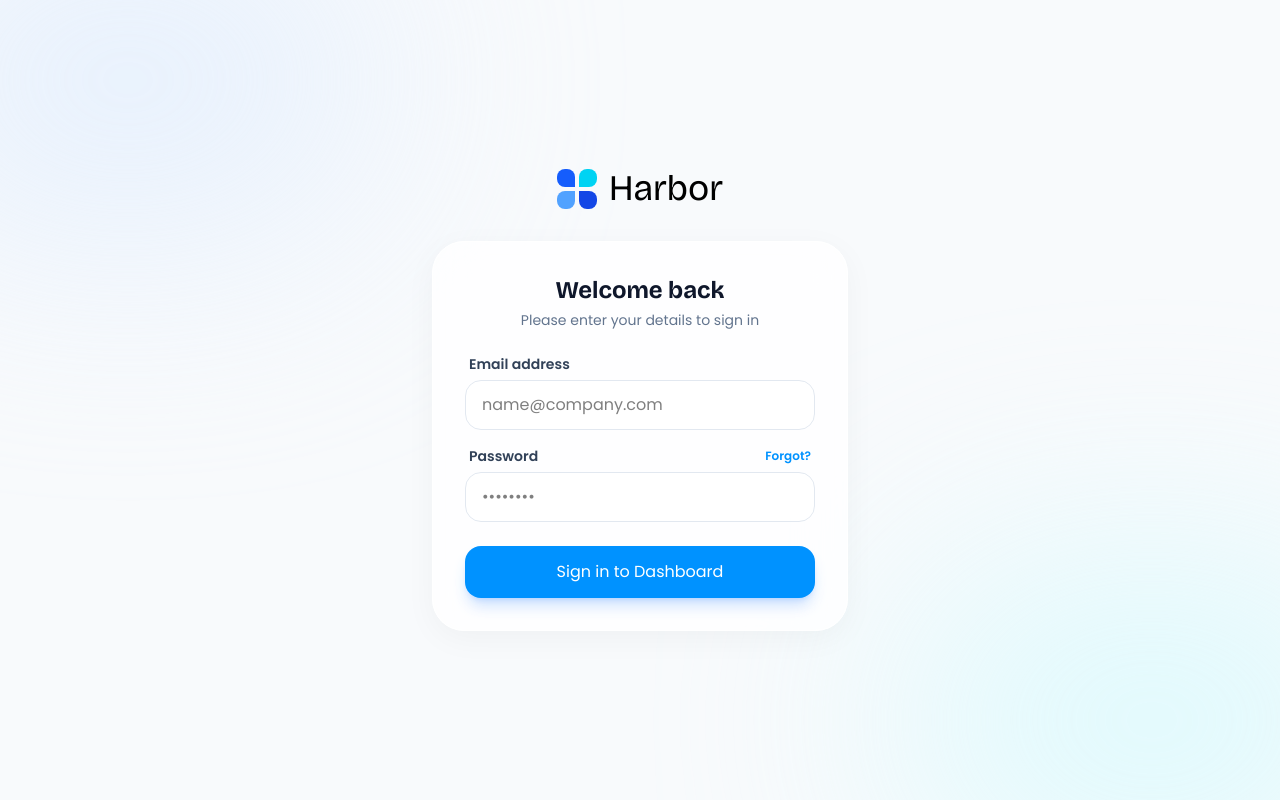
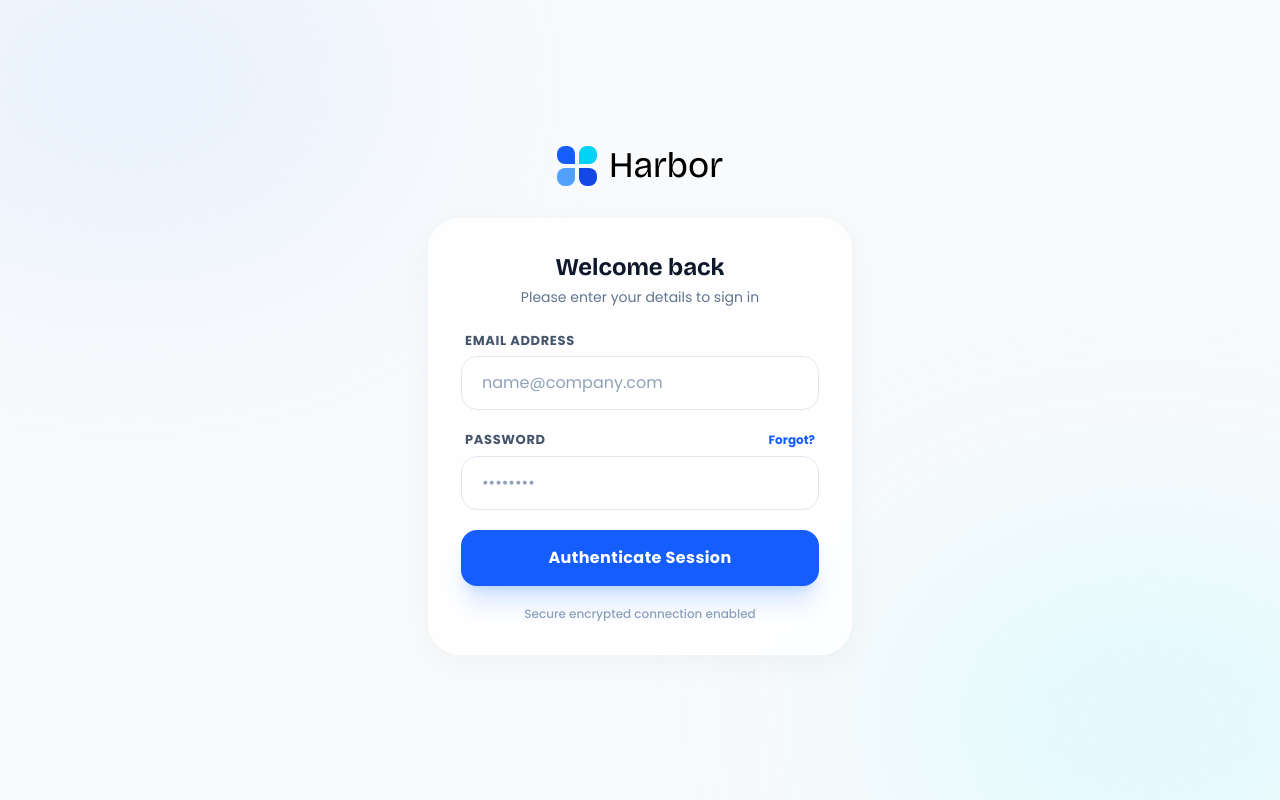
Before and after one commit to rachit-bharadwaj/hrms, a Next.js app in the folder website/: page /login in a window 1280 px wide. Built offline with nearby package versions, Linux system fonts and the light colour scheme; no server answers.

Commit message:
feat: implement authentication flow with axios interceptors and login form state management

```diff
--- a/website/components/auth/LoginForm.tsx
+++ b/website/components/auth/LoginForm.tsx
@@ -2,20 +2,86 @@
 
 import Link from "next/link";
 import { useState } from "react";
+import { useRouter } from "next/navigation";
+import api from "@/lib/api";
 
 export default function LoginForm() {
+  const router = useRouter();
   const [email, setEmail] = useState("");
   const [password, setPassword] = useState("");
+  const [isLoading, setIsLoading] = useState(false);
+  const [error, setError] = useState<string | null>(null);
+
+  const handleSubmit = async (e: React.FormEvent) => {
+    e.preventDefault();
+    setIsLoading(true);
+    setError(null);
+
+    try {
+      const response = await api.post("/auth/login", {
+        email,
+        password,
+      });
+
+      const data = response.data;
+
+      // 1. Store token in localStorage
+      localStorage.setItem("harbor_token", data.token);
+      localStorage.setItem("harbor_user", JSON.stringify(data.user));
+
+      // 2. Set cookie for SSR
+      document.cookie = `harbor_token=${data.token}; path=/; max-age=${60 * 60 * 24 * 7}; SameSite=Lax`;
+
+      // 3. Redirect
+      router.push("/");
+    } catch (err: any) {
+      const message = err.response?.data?.message || "Invalid email or password. Please try again.";
+      setError(message);
+    } finally {
+      setIsLoading(false);
+    }
+  };
+
   return (
-    <form className="flex flex-col gap-4" onSubmit={(e) => e.preventDefault()}>
+    <form className="flex flex-col gap-5" onSubmit={handleSubmit}>
+      {error && (
+        <div className="relative group animate-in fade-in slide-in-from-top-4 duration-500">
+          <div className="absolute -inset-1 bg-gradient-to-r from-red-500/20 to-orange-500/20 rounded-[20px] blur-md group-hover:opacity-100 transition duration-1000 group-hover:duration-200"></div>
+          <div className="relative flex items-center gap-3 bg-white/60 backdrop-blur-md border border-red-100 p-4 rounded-2xl shadow-sm">
+            <div className="flex-shrink-0 w-8 h-8 rounded-full bg-red-50 flex items-center justify-center">
+              <svg
+                width="16"
+                height="16"
+                viewBox="0 0 24 24"
+                fill="none"
+                stroke="currentColor"
+                strokeWidth="2.5"
+                strokeLinecap="round"
+                strokeLinejoin="round"
+                className="text-red-500"
+              >
+                <circle cx="12" cy="12" r="10" />
+                <line x1="12" y1="8" x2="12" y2="12" />
+                <line x1="12" y1="16" x2="12.01" y2="16" />
+              </svg>
+            </div>
+            <p className="text-sm font-semibold text-slate-800 leading-tight">
+              {error}
+            </p>
+          </div>
+        </div>
+      )}
+
       <div className="flex flex-col gap-1.5">
-        <label className="text-sm font-semibold text-slate-700 ml-1">
+        <label className="text-[13px] font-bold text-slate-600 ml-1 uppercase tracking-wider">
           Email address
         </label>
         <input
           type="email"
           placeholder="name@company.com"
-          className="w-full px-4 py-3 rounded-2xl border border-slate-200 focus:outline-none focus:ring-2 focus:ring-blue-500/20 focus:border-blue-500 transition-all bg-white/50"
+          required
+          disabled={isLoading}
+          className="w-full px-5 py-3.5 rounded-2xl border border-slate-200 focus:outline-none focus:ring-4 focus:ring-blue-500/10 focus:border-blue-500 transition-all bg-white/50 text-slate-900 placeholder:text-slate-400 disabled:opacity-50"
           value={email}
           onChange={(e) => setEmail(e.target.value)}
         />
@@ -23,12 +89,12 @@ export default function LoginForm() {
 
       <div className="flex flex-col gap-1.5">
         <div className="flex items-center justify-between px-1">
-          <label className="text-sm font-semibold text-slate-700">
+          <label className="text-[13px] font-bold text-slate-600 uppercase tracking-wider">
             Password
           </label>
           <Link
             href="#"
-            className="text-xs font-semibold text-primary hover:text-blue-700"
+            className="text-xs font-bold text-blue-600 hover:text-blue-700 transition-colors"
           >
             Forgot?
           </Link>
@@ -36,15 +102,35 @@ export default function LoginForm() {
         <input
           type="password"
           placeholder="••••••••"
-          className="w-full px-4 py-3 rounded-2xl border border-slate-200 focus:outline-none focus:ring-2 focus:ring-blue-500/20 focus:border-blue-500 transition-all bg-white/50"
+          required
+          disabled={isLoading}
+          className="w-full px-5 py-3.5 rounded-2xl border border-slate-200 focus:outline-none focus:ring-4 focus:ring-blue-500/10 focus:border-blue-500 transition-all bg-white/50 text-slate-900 placeholder:text-slate-400 disabled:opacity-50"
           value={password}
           onChange={(e) => setPassword(e.target.value)}
         />
       </div>
 
-      <button className="w-full bg-primary text-white py-3.5 rounded-2xl hover:bg-blue-700 transition-all shadow-lg shadow-blue-500/25 mt-2 active:scale-[0.98]">
-        Sign in to Dashboard
+      <button
+        type="submit"
+        disabled={isLoading}
+        className="relative group w-full bg-blue-600 py-4 rounded-2xl transition-all shadow-xl shadow-blue-500/20 active:scale-[0.98] overflow-hidden disabled:opacity-70"
+      >
+        <div className="absolute inset-0 bg-gradient-to-r from-blue-700 to-blue-500 opacity-0 group-hover:opacity-100 transition-opacity"></div>
+        <span className="relative z-10 text-white font-bold tracking-wide flex items-center justify-center gap-3">
+          {isLoading ? (
+            <>
+              <div className="w-5 h-5 border-2 border-white/30 border-t-white rounded-full animate-spin"></div>
+              Processing...
+            </>
+          ) : (
+            "Authenticate Session"
+          )}
+        </span>
       </button>
+
+      <p className="text-center text-xs text-slate-400 font-medium">
+        Secure encrypted connection enabled
+      </p>
     </form>
   );
 }
--- /dev/null
+++ b/website/lib/api.ts
@@ -0,0 +1,45 @@
+import axios from "axios";
+
+const api = axios.create({
+  baseURL: process.env.NEXT_PUBLIC_API_URL,
+  headers: {
+    "Content-Type": "application/json",
+  },
+});
+
+if (!process.env.NEXT_PUBLIC_API_URL) {
+  throw new Error("NEXT_PUBLIC_API_URL is not defined");
+}
+
+// Add a request interceptor to include the auth token in every request
+api.interceptors.request.use(
+  (config) => {
+    if (typeof window !== "undefined") {
+      const token = localStorage.getItem("harbor_token");
+      if (token) {
+        config.headers.Authorization = `Bearer ${token}`;
+      }
+    }
+    return config;
+  },
+  (error) => {
+    return Promise.reject(error);
+  },
+);
+
+// Add a response interceptor to handle common errors (like 401 Unauthorized)
+api.interceptors.response.use(
+  (response) => response,
+  (error) => {
+    if (error.response?.status === 401) {
+      // Potentially clear local storage and redirect to login if session expires
+      if (typeof window !== "undefined") {
+        localStorage.removeItem("harbor_token");
+        window.location.href = "/login";
+      }
+    }
+    return Promise.reject(error);
+  },
+);
+
+export default api;
--- a/website/package.json
+++ b/website/package.json
@@ -9,6 +9,7 @@
     "lint": "eslint"
   },
   "dependencies": {
+    "axios": "^1.15.0",
     "next": "16.2.4",
     "react": "19.2.4",
     "react-dom": "19.2.4"
```
Also changed, not shown: 1 other file (tests, documents, lock files or other folders).
